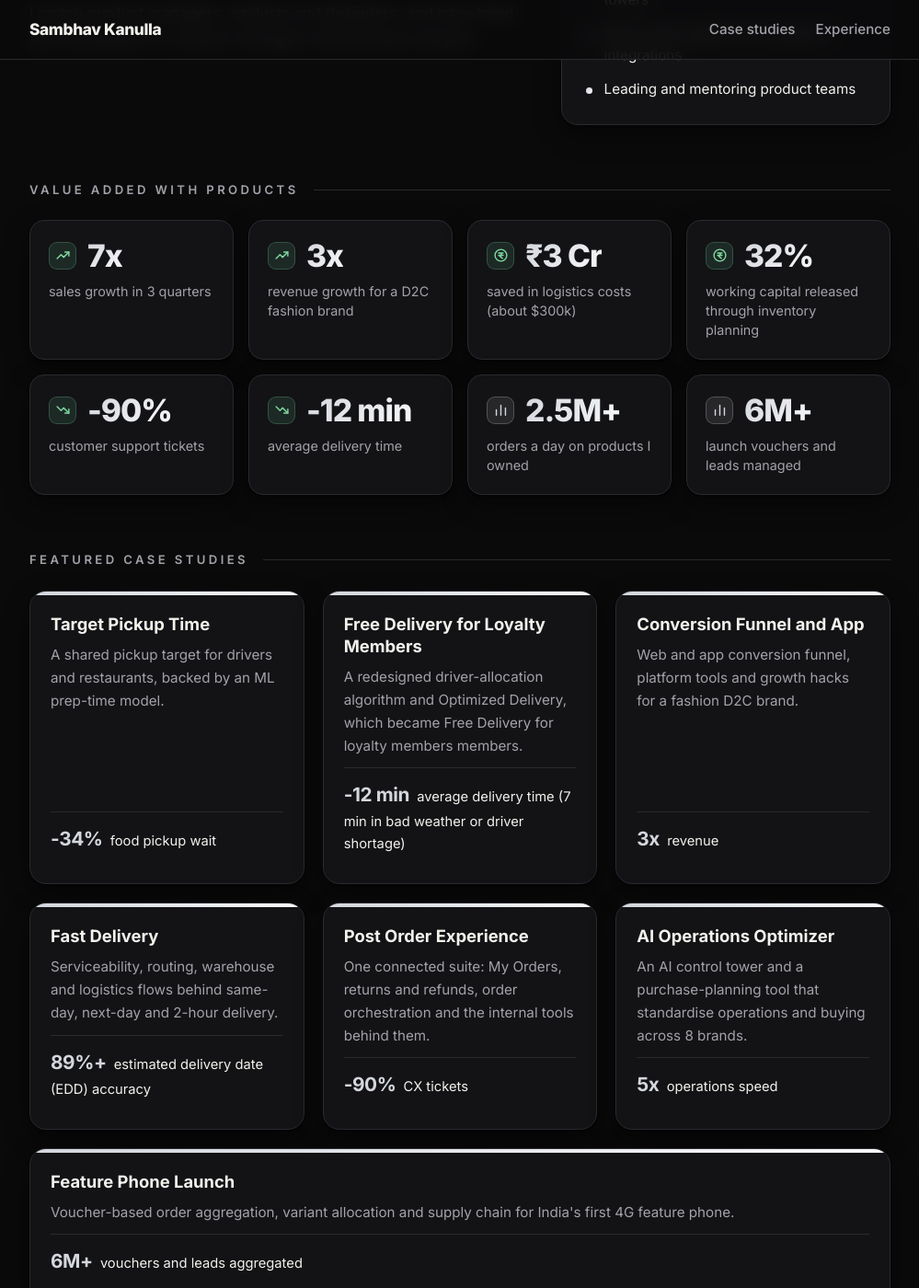
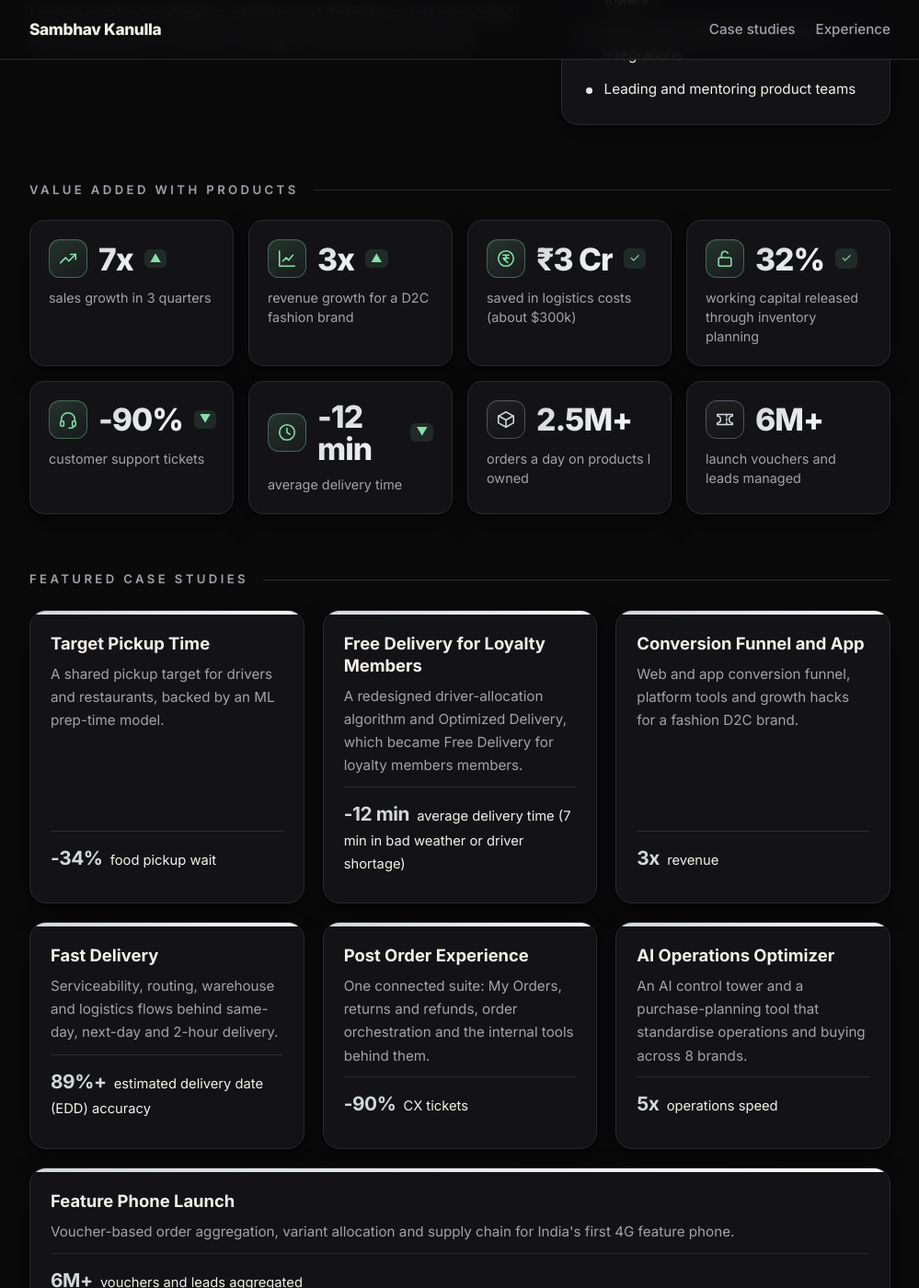
Before and after one commit to sambhavkanulla/sambhavkanulla.github.io, a Jekyll site: the page built from index.html, in a window 1280 px wide and 1400 px high, scrolled down 1189 px. Shown: the whole window at 92% size, without its empty margins (140-1139 px from the left). Built offline with Jekyll 4.4.1, drawn with Linux system fonts in a browser that asks for light colours.

Commit message:
Value tiles: richer meaningful icons plus up/down/saved indicators
Co-Authored-By: Claude Sonnet 5.5 <noreply@anthropic.com>
Claude-Session: https://claude.ai/code/session_01PrKmB98M39T9226rhsuyd2

```diff
--- a/assets/css/portfolio.css
+++ b/assets/css/portfolio.css
@@ -105,9 +105,11 @@ main > section > h2.impact-title { margin: 0 0 22px; }
 .proof-label { font-size: 0.9rem; color: var(--muted); margin-top: 8px; line-height: 1.45; }
 
 .proof-top { display: flex; align-items: center; gap: 12px; }
-.ico { flex: none; width: 30px; height: 30px; border-radius: 9px; display: inline-flex; align-items: center; justify-content: center; background: rgba(111, 207, 151, 0.12); color: #7fd8a0; border: 1px solid rgba(111, 207, 151, 0.25); }
-.ico svg { width: 17px; height: 17px; fill: none; stroke: currentColor; stroke-width: 2; stroke-linecap: round; stroke-linejoin: round; }
-.ico-scale { background: rgba(211, 214, 220, 0.10); color: var(--accent); border-color: rgba(211, 214, 220, 0.25); }
+.ico { flex: none; width: 42px; height: 42px; border-radius: 12px; display: inline-flex; align-items: center; justify-content: center; border: 1px solid var(--line-strong); background: linear-gradient(145deg, #202024, #131316); color: var(--accent); box-shadow: inset 0 1px 0 rgba(255,255,255,0.06); }
+.ico svg { width: 22px; height: 22px; fill: none; stroke: currentColor; stroke-width: 1.7; stroke-linecap: round; stroke-linejoin: round; }
+.ico.tone-up, .ico.tone-down, .ico.tone-save { color: #86e0a8; border-color: rgba(134, 224, 168, 0.35); background: linear-gradient(145deg, rgba(134,224,168,0.16), rgba(134,224,168,0.04)); }
+.dir { font-size: 0.78rem; line-height: 1; padding: 4px 6px; border-radius: 6px; color: #86e0a8; background: rgba(134, 224, 168, 0.12); align-self: center; }
+.dir-save { font-size: 0.85rem; }
 .proof-label { margin-top: 12px; }
 /* a lone last card on the home page spans the full row */
 .featured-cards > .card:last-child:nth-child(3n+1) { grid-column: 1 / -1; }
@@ -180,8 +182,9 @@ main > section > h2.impact-title { margin: 0 0 22px; }
   .proof-item { padding: 14px; border-radius: 14px; }
   .proof-value { font-size: 1.6rem; }
   .proof-top { gap: 8px; }
-  .ico { width: 26px; height: 26px; border-radius: 8px; }
-  .ico svg { width: 15px; height: 15px; }
+  .ico { width: 34px; height: 34px; border-radius: 10px; }
+  .ico svg { width: 18px; height: 18px; }
+  .dir { font-size: 0.62rem; padding: 3px 5px; }
   .featured-cards > .card:last-child:nth-child(3n+1) { grid-column: auto; }
   .proof-label { font-size: 0.8rem; }
 
--- a/index.html
+++ b/index.html
@@ -51,15 +51,20 @@ title: "Product Leader"
     {% for item in p.impact %}
     <div class="proof-item">
       <div class="proof-top">
-        <span class="ico ico-{{ item.icon }}" aria-hidden="true">
+        <span class="ico tone-{{ item.tone }}" aria-hidden="true">
           {% case item.icon %}
-          {% when "down" %}<svg viewBox="0 0 24 24"><path d="M3 7l6 6 4-4 8 8"/><path d="M15 17h6v-6"/></svg>
-          {% when "save" %}<svg viewBox="0 0 24 24"><circle cx="12" cy="12" r="9"/><path d="M8.5 8.5h7M8.5 12h7M10 8.5c3.6 0 3.6 4.6 0 4.6l4.4 3.6"/></svg>
-          {% when "scale" %}<svg viewBox="0 0 24 24"><path d="M5 20V12M12 20V5M19 20V9"/></svg>
+          {% when "chart" %}<svg viewBox="0 0 24 24"><path d="M3 3v18h18"/><path d="M7 15l4-4 3 3 5-6"/></svg>
+          {% when "coin" %}<svg viewBox="0 0 24 24"><circle cx="12" cy="12" r="9"/><path d="M8.5 8h7M8.5 11.5h7M9.5 8c4.2 0 4.2 5 0 5l4.5 3.8"/></svg>
+          {% when "unlock" %}<svg viewBox="0 0 24 24"><rect x="4.5" y="11" width="15" height="10" rx="2"/><path d="M8 11V7.5a4 4 0 0 1 7.6-1.7"/></svg>
+          {% when "support" %}<svg viewBox="0 0 24 24"><path d="M4 14v-2a8 8 0 0 1 16 0v2"/><rect x="3" y="14" width="4" height="6" rx="1.5"/><rect x="17" y="14" width="4" height="6" rx="1.5"/><path d="M19 20a4 3 0 0 1-4 2h-2"/></svg>
+          {% when "clock" %}<svg viewBox="0 0 24 24"><circle cx="12" cy="12" r="9"/><path d="M12 7v5.2l3.4 2"/></svg>
+          {% when "box" %}<svg viewBox="0 0 24 24"><path d="M21 8l-9-5-9 5v8l9 5 9-5z"/><path d="M3.3 7.6L12 12.5l8.7-4.9M12 12.5V21"/></svg>
+          {% when "ticket" %}<svg viewBox="0 0 24 24"><path d="M3 8V6h18v2a3 3 0 0 0 0 8v2H3v-2a3 3 0 0 0 0-8z"/><path d="M14 6v2.5M14 10.75v2.5M14 15.5V18"/></svg>
           {% else %}<svg viewBox="0 0 24 24"><path d="M3 17l6-6 4 4 8-8"/><path d="M15 7h6v6"/></svg>
           {% endcase %}
         </span>
         <div class="proof-value">{{ item.value }}</div>
+        {% if item.tone == "up" %}<span class="dir dir-up" title="Increased">&#9650;</span>{% elsif item.tone == "down" %}<span class="dir dir-down" title="Reduced">&#9660;</span>{% elsif item.tone == "save" %}<span class="dir dir-save" title="Saved">&#10003;</span>{% endif %}
       </div>
       <div class="proof-label">{{ item.label }}</div>
     </div>
```
Also changed, not shown: _data/profile.yml (+18 -9 lines).
